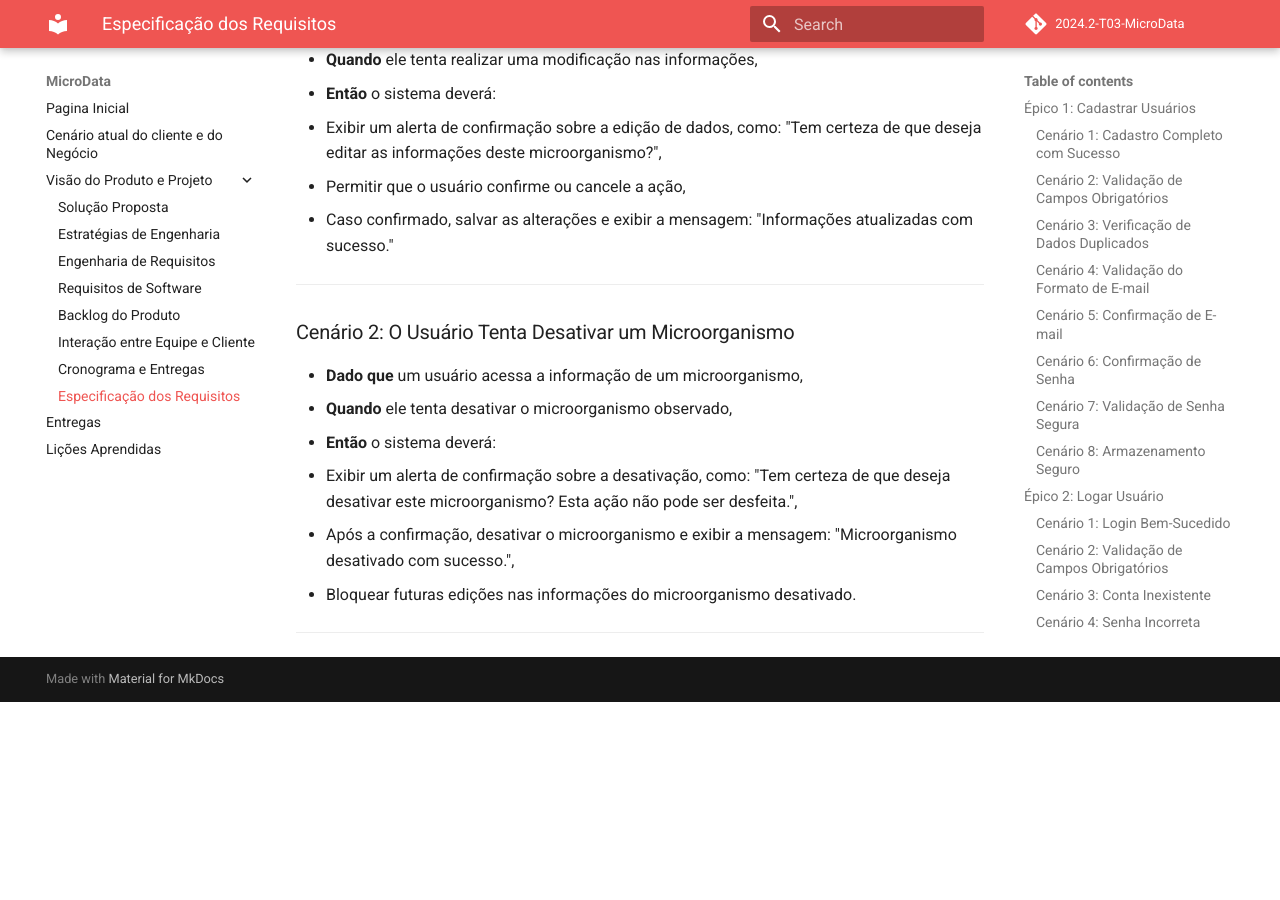
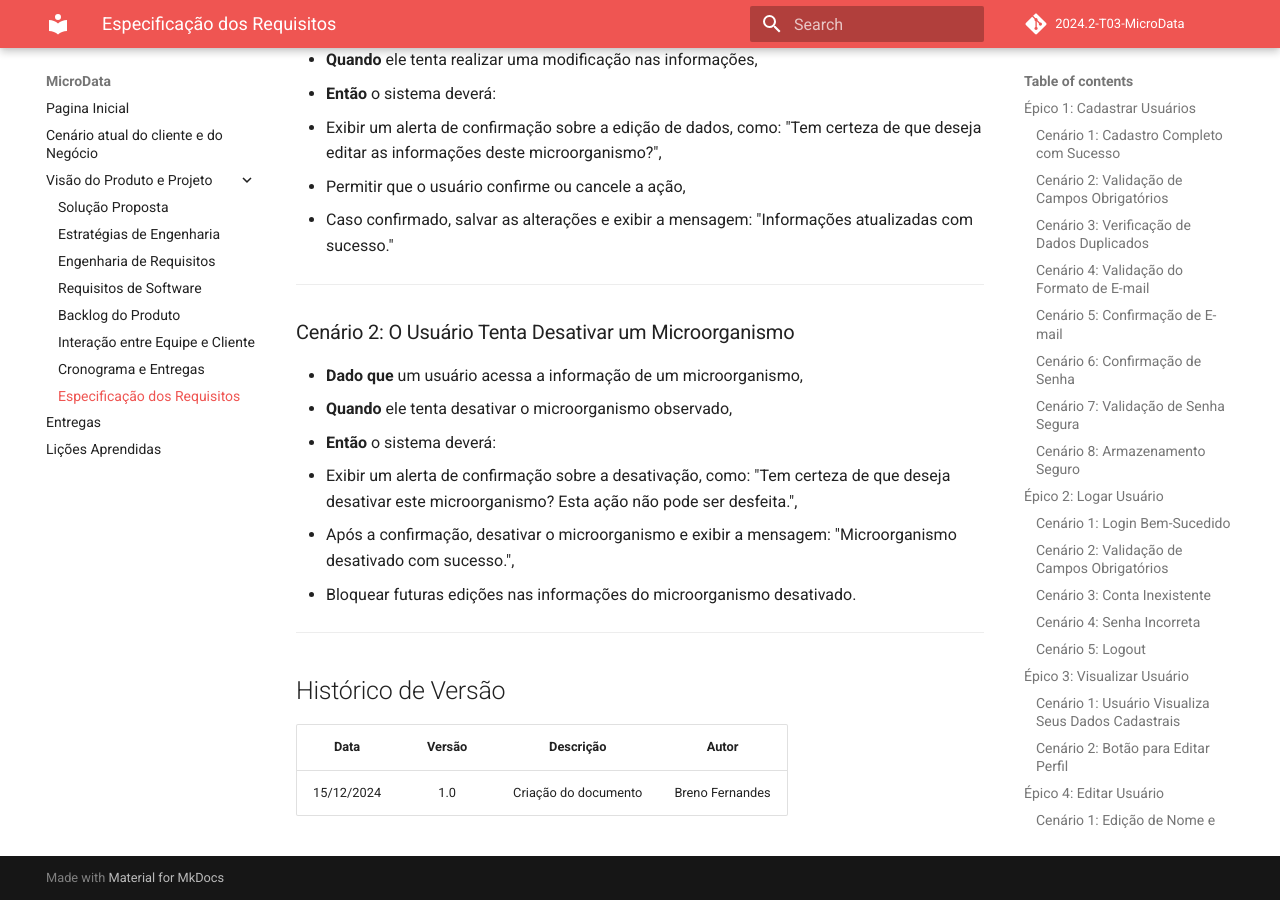
Before and after one commit to storch7/2024.2-T03-MicroData, an MkDocs documentation site: the page built from docs/visao_produto_projeto/especificacao_requisitos.md, in a window 1280 px wide and 900 px high, scrolled down 9083 px. Built offline with MkDocs 1.6.1 and Material for MkDocs 9.7.7, drawn with Linux system fonts in a browser that asks for light colours; comment, search, counter and statistics services are not loaded; before the commit the page ends 9785 px from its top, so only the background shows below that.

Commit message:
Adicionando pequenas alterações

```diff
--- a/docs/visao_produto_projeto/especificacao_requisitos.md
+++ b/docs/visao_produto_projeto/especificacao_requisitos.md
@@ -298,3 +298,9 @@ Abaixo estão os cartões e as confirmações das histórias selecionadas para o
   - Bloquear futuras edições nas informações do microorganismo desativado.
 
 ---
+
+##  Histórico de Versão
+
+| **Data** | **Versão** | **Descrição** | **Autor** |
+| :--------: | :--------: | :--------:  | :--------: |
+|      15/12/2024      |      1.0      |      Criação do documento       |     Breno Fernandes     |
```
Also changed, not shown: docs/visao_produto_projeto/backlog_produto.md (+1 -1 lines), docs/visao_produto_projeto/cronograma.md (+1 -1 lines).
